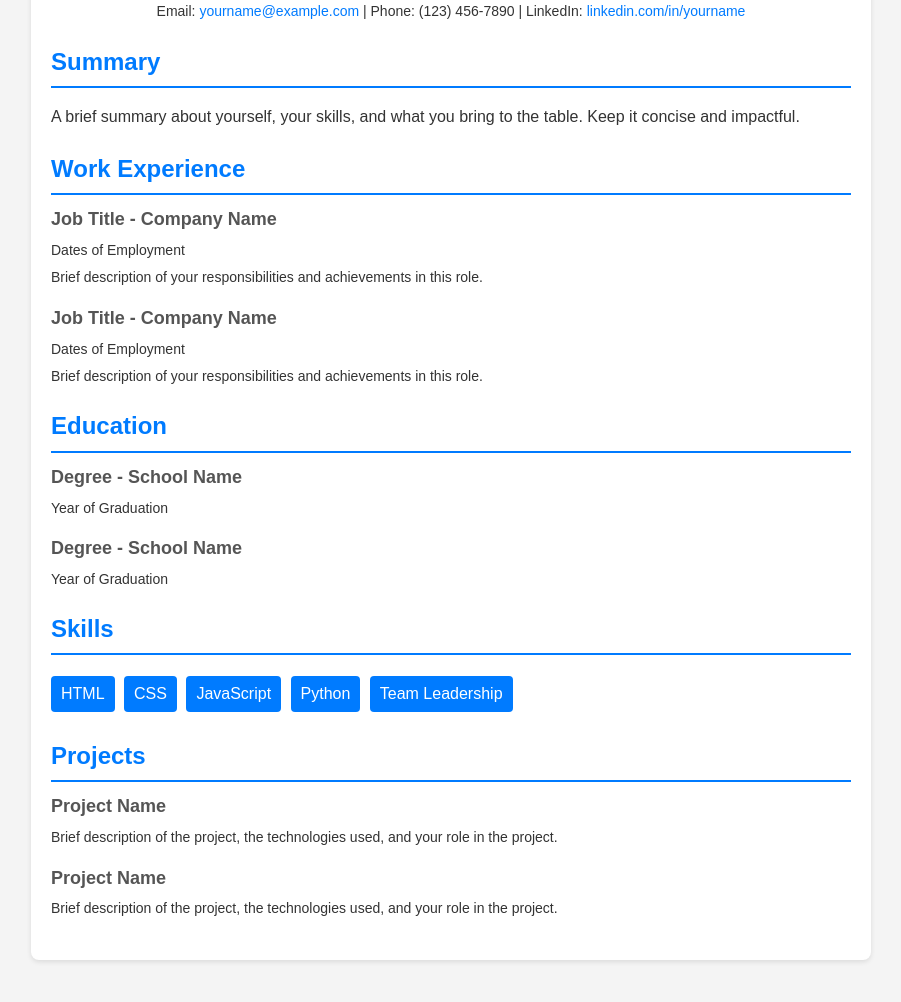
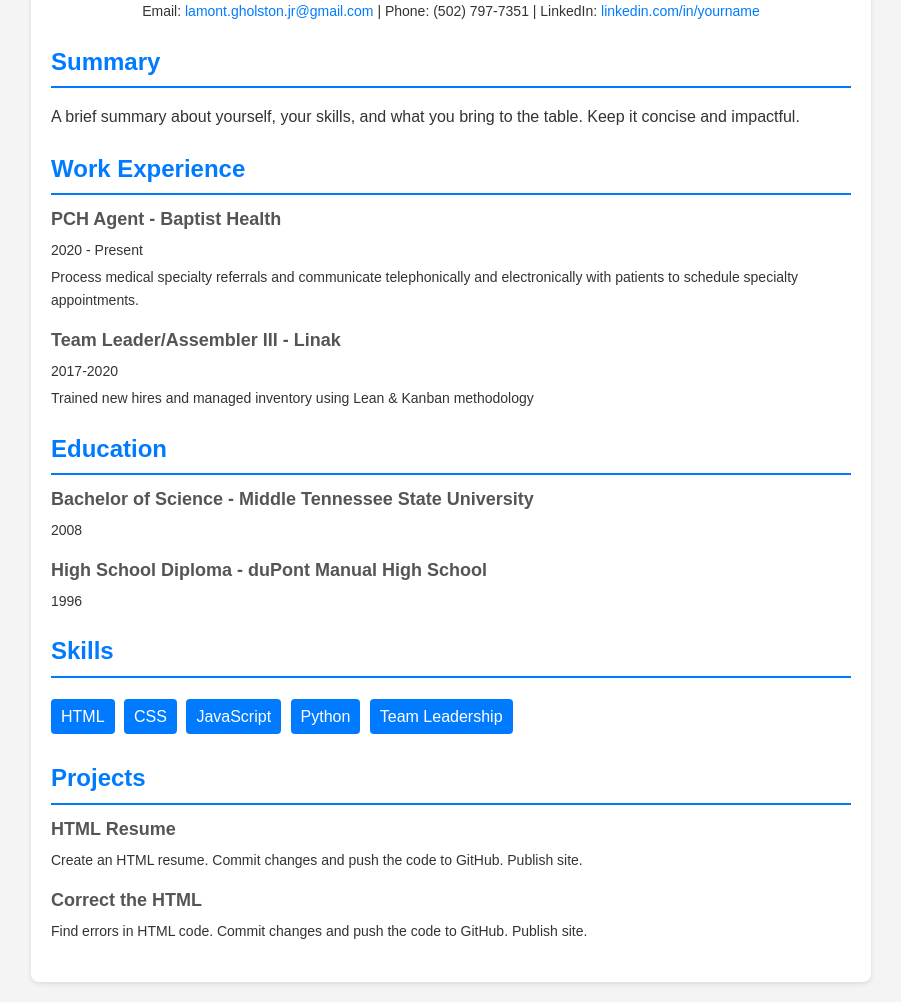
Before and after one commit to lamontjr21/lamontjr21.github.io, a plain HTML site: page index.html in a window 1280 px wide. Shown: the part 98-1100 px from the top of the page, without its empty margins (189-1090 px from the left). Before the commit the page ends 1078 px from the top, so only its background shows below. Drawn offline with Linux system fonts and the light colour scheme.

Commit message:
Updated personal info

```diff
--- a/index.html
+++ b/index.html
@@ -78,13 +78,13 @@
     <body>
         <main class="container">
             <section class="header">
-                <h1>Your Name</h1>
+                <h1>Lamont R. Gholston, Jr.</h1>
                 <p class="contact">
                     Email:
-                    <a href="mailto:yourname@example.com"
-                        >yourname@example.com</a
+                    <a href="mailto:lamont.gholston.jr@gmail.com"
+                        >lamont.gholston.jr@gmail.com</a
                     >
-                    | Phone: (123) 456-7890 | LinkedIn:
+                    | Phone: (502) 797-7351 | LinkedIn:
                     <a href="#">linkedin.com/in/yourname</a>
                 </p>
             </section>
@@ -98,31 +98,29 @@
             <section class="section">
                 <h2>Work Experience</h2>
                 <div class="item">
-                    <h3>Job Title - Company Name</h3>
-                    <p>Dates of Employment</p>
+                    <h3>PCH Agent - Baptist Health</h3>
+                    <p>2020 - Present</p>
                     <p>
-                        Brief description of your responsibilities and
-                        achievements in this role.
+                        Process medical specialty referrals and communicate telephonically and electronically with patients to schedule specialty appointments.
                     </p>
                 </div>
                 <div class="item">
-                    <h3>Job Title - Company Name</h3>
-                    <p>Dates of Employment</p>
+                    <h3>Team Leader/Assembler III - Linak</h3>
+                    <p>2017-2020</p>
                     <p>
-                        Brief description of your responsibilities and
-                        achievements in this role.
+                        Trained new hires and managed inventory using Lean & Kanban methodology
                     </p>
                 </div>
             </section>
-            <section class="section">
+            <div class="section">
                 <h2>Education</h2>
                 <div class="item">
-                    <h3>Degree - School Name</h3>
-                    <p>Year of Graduation</p>
+                    <h3>Bachelor of Science - Middle Tennessee State University</h3>
+                    <p>2008</p>
                 </div>
                 <div class="item">
-                    <h3>Degree - School Name</h3>
-                    <p>Year of Graduation</p>
+                    <h3>High School Diploma - duPont Manual High School</h3>
+                    <p>1996</p>
                 </div>
             </section>
             <section class="section">
@@ -140,17 +138,16 @@
             <section class="section">
                 <h2>Projects</h2>
                 <div class="item">
-                    <h3>Project Name</h3>
+                    <h3>HTML Resume</h3>
                     <p>
-                        Brief description of the project, the technologies used,
-                        and your role in the project.
+                        Create an HTML resume. Commit changes and push the code to GitHub. Publish site.
+
                     </p>
                 </div>
                 <div class="item">
-                    <h3>Project Name</h3>
+                    <h3>Correct the HTML</h3>
                     <p>
-                        Brief description of the project, the technologies used,
-                        and your role in the project.
+                        Find errors in HTML code. Commit changes and push the code to GitHub. Publish site.
                     </p>
                 </div>
             </section>
```
